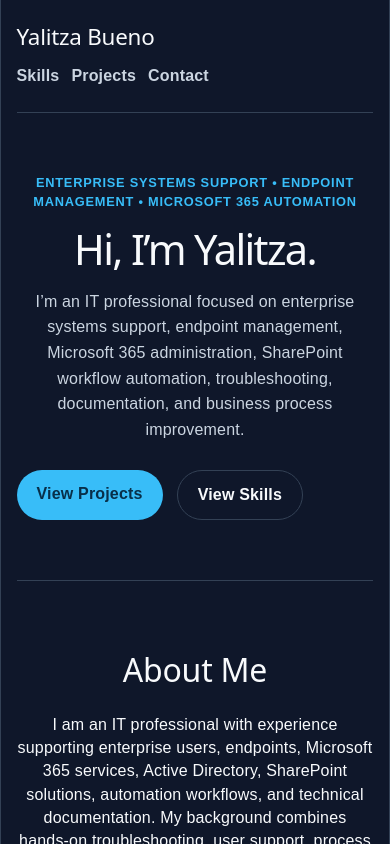
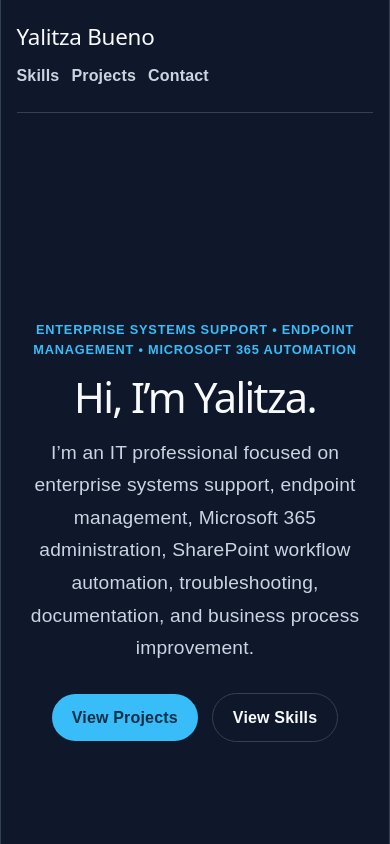
Before and after one commit to yalitzab/yalitza-portfolio-it, a React (Vite) app: page / in a window 390 px wide. Shown: the top 844 px of the page. Built offline with nearby package versions, Linux system fonts and the light colour scheme.

Commit message:
Center hero section

```diff
--- a/src/App.css
+++ b/src/App.css
@@ -45,14 +45,18 @@ h1 {
 }
 
 .intro {
-  max-width: 760px;
+  max-width: 950px;
+  margin: 0 auto;
   color: var(--muted);
   font-size: 1.2rem;
   line-height: 1.7;
+  text-align: center;
 }
 
 .hero-buttons {
   display: flex;
+  justify-content: center;
+  align-items: center;
   gap: 14px;
   margin-top: 28px;
   flex-wrap: wrap;
@@ -295,8 +299,13 @@ h1 {
   }
 
   .hero {
-    min-height: auto;
+    align-items: center;
+    text-align: center;
     padding: 60px 0;
+  }
+
+  .hero-buttons {
+    justify-content: center;
   }
 
   h1 {
@@ -316,9 +325,8 @@ h1 {
     line-height: 1.2;
   }
 
-  .intro {
-    font-size: 1rem;
-    line-height: 1.6;
+   .intro {
+    text-align: center;
   }
 
   .eyebrow {
```
